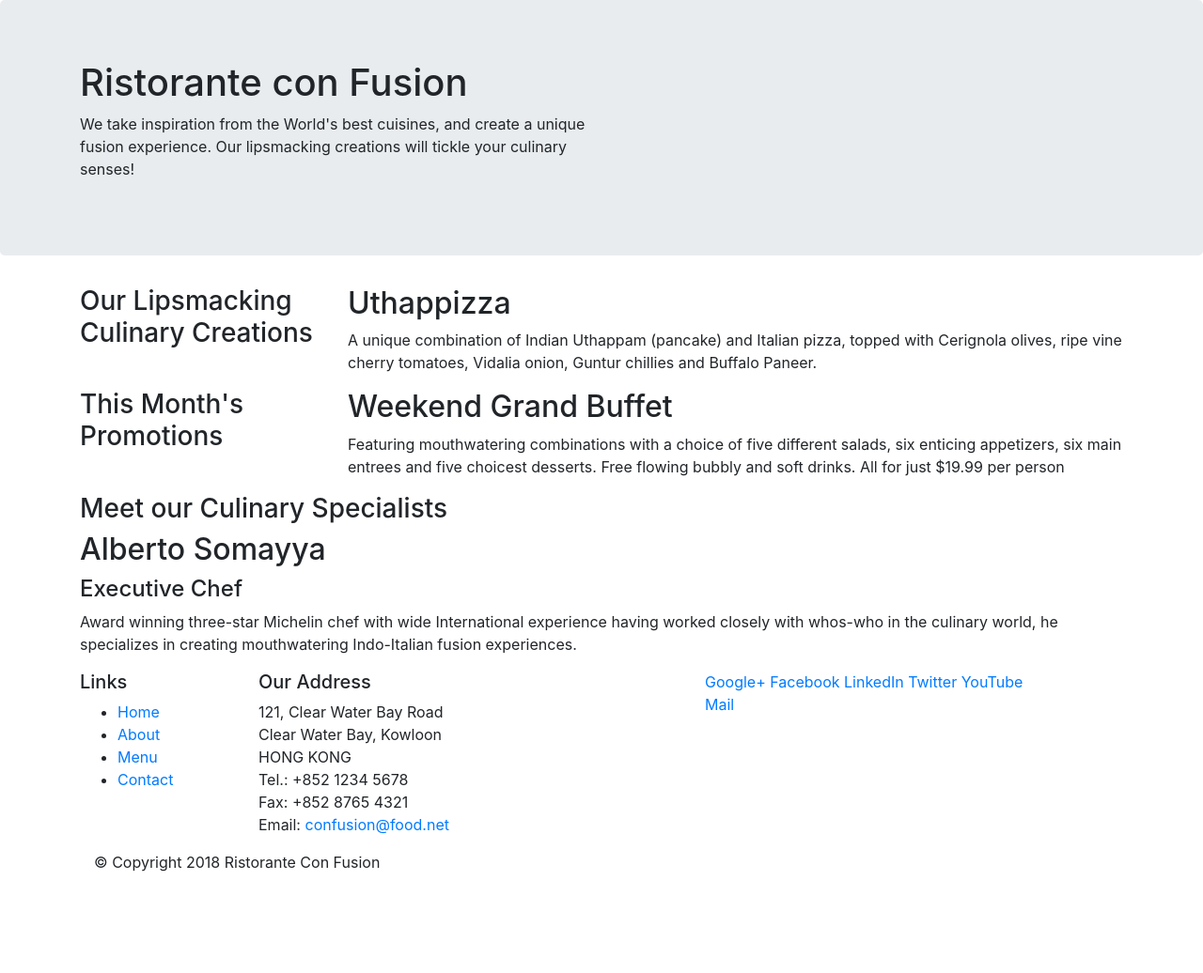
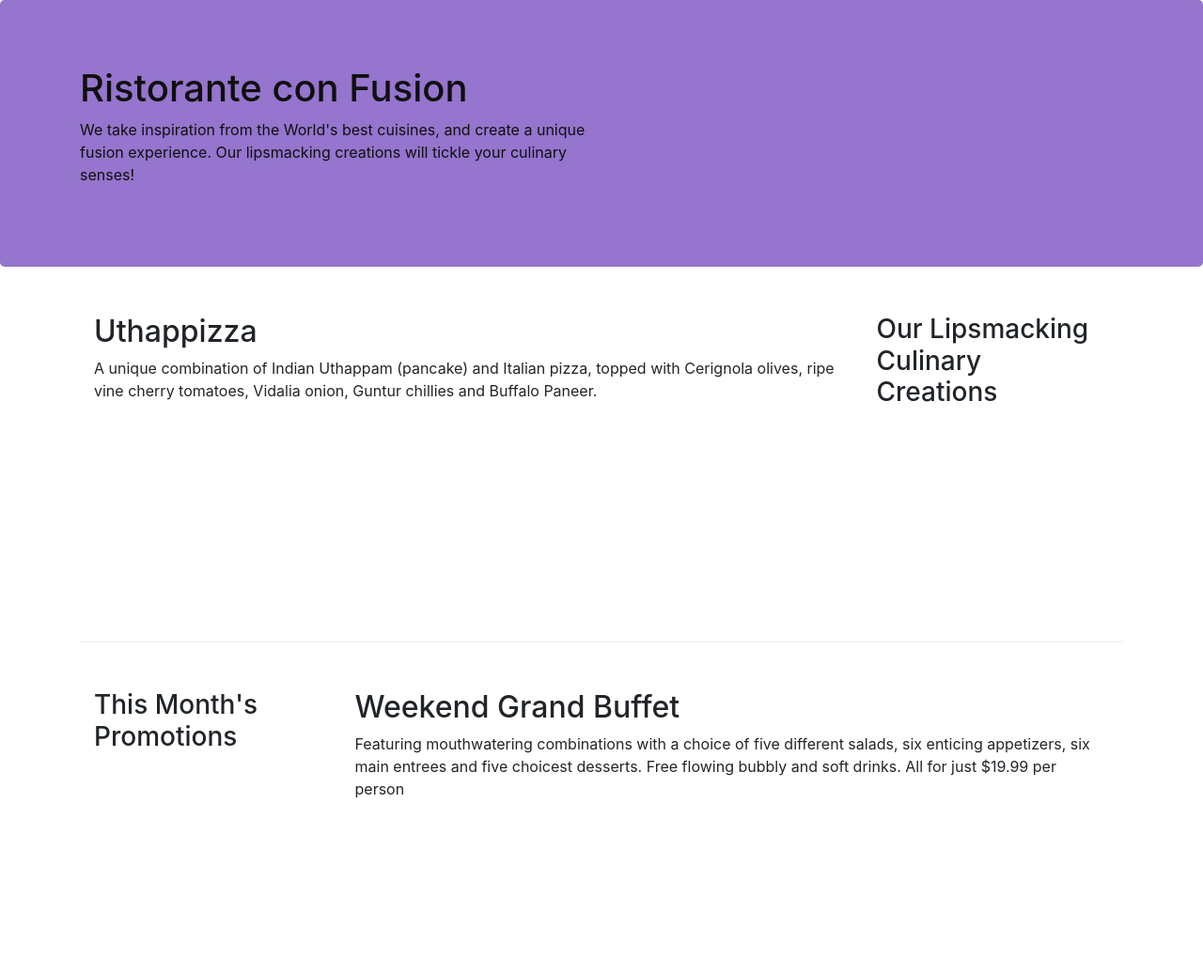
Before and after one commit to champvikash/bootstrap-test, a website: page index.html in a window 1280 px wide. Shown: the top 1036 px of the page at 94% size. Before the commit the page ends 946 px from the top, so only its background shows below. Drawn offline with nearby package versions, Linux system fonts and the light colour scheme.

Commit message:
adding some css

```diff
--- /dev/null
+++ b/css/style.css
@@ -0,0 +1,25 @@
+.row-header{
+    margin: 0px auto;
+    padding: 0px auto;
+}
+
+.row-content{
+    margin: 0px auto;
+    padding: 50px 0px 50px 0px;
+    border-bottom: 1px ridge;
+    min-height: 400px;
+
+}
+
+.footer{
+    background-color: #D1C4E9;
+    margin: 0px;
+    padding: 20px 0px 20px 0px;
+}
+
+.jumbotron{
+    padding: 70px 30px 70px 30px;
+    margin:  0px auto;
+    background-color: #9575CD;
+    color: #0f0f0f;
+}
--- a/index.html
+++ b/index.html
@@ -9,6 +9,7 @@
 
       <!-- Bootstrap CSS -->
       <link rel="stylesheet" href="node_modules/bootstrap/dist/css/bootstrap.min.css">
+      <link rel="stylesheet" href="css/style.css">
     <title>Ristorante Con Fusion</title>
 </head>
 
@@ -28,18 +29,18 @@
     </header>
 
     <div class="container">
-        <div class="row">
-            <div class="col-12 col-sm-4 col-md-3">
+        <div class="row row-content">
+            <div class="col-12 col-sm-4 order-sm-last col-md-3">
                 <h3>Our Lipsmacking Culinary Creations</h3>
             </div>
-            <div class="col col-sm col-md">
+            <div class="col col-sm order-sm-first col-md">
                 <h2>Uthappizza</h2>
                 <p>A unique combination of Indian Uthappam (pancake) and Italian pizza, topped with Cerignola olives, ripe vine cherry tomatoes, Vidalia onion, Guntur chillies and Buffalo Paneer.</p>
             </div>
         </div>
 
 
-        <div class="row">
+        <div class="row row-content">
             <div class="col-12 col-sm-4 col-md-3" >
                 <h3>This Month's Promotions</h3>
             </div>
@@ -49,11 +50,11 @@
             </div>
         </div>
 
-        <div>
-            <div>
+        <div class="row">
+            <div class="col-12 col-sm-4 order-sm-last col-md-3">
                 <h3>Meet our Culinary Specialists</h3>
             </div>
-            <div>
+            <div class="col col-sm order-sm-first col-md">
                 <h2>Alberto Somayya</h2>
                 <h4>Executive Chef</h4>
                 <p>Award winning three-star Michelin chef with wide International experience having worked closely with whos-who in the culinary world, he specializes in creating mouthwatering Indo-Italian fusion experiences. </p>
@@ -61,9 +62,9 @@
         </div>
     </div>
 
-    <footer>
+    <footer class="footer">
         <div class="container">
-            <div class="row">
+            <div class="row row-content">
                 <div class="col-4 col-sm-2">
                     <h5>Links</h5>
                     <ul>
```
